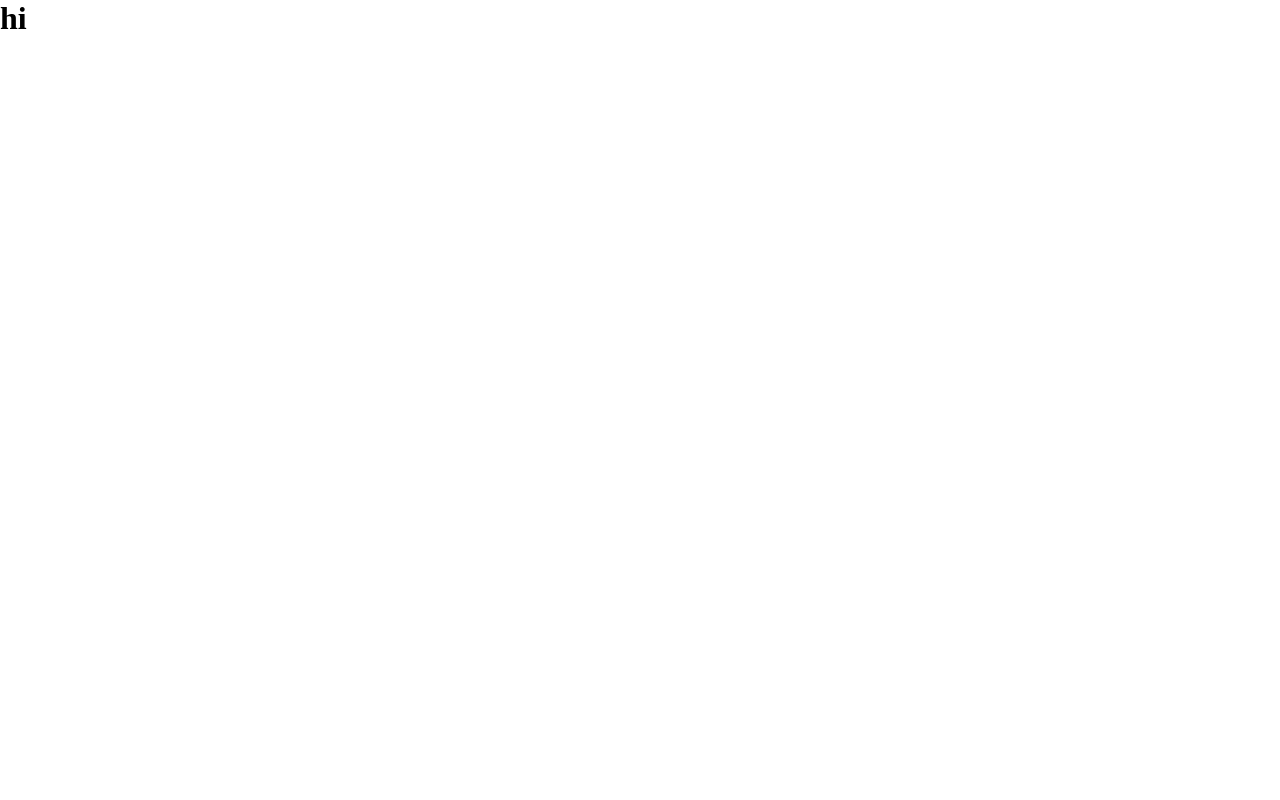
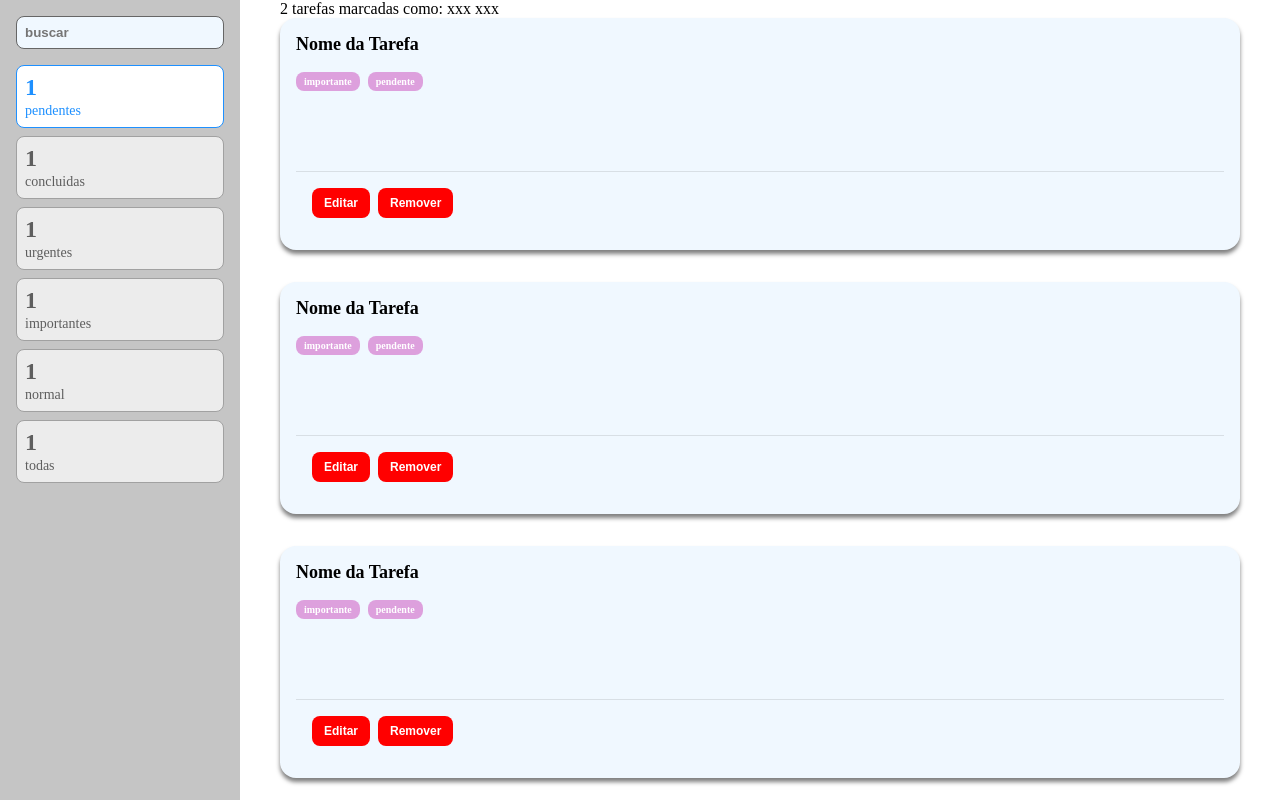
Before and after one commit to jpbepu/lista-tarefas, a React (Create React App) app: page / in a window 1280 px wide. Built offline with nearby package versions, Linux system fonts and the light colour scheme.

Commit message:
rascunhos da Sidebar e Lista de Tarefas configurados com styled components

```diff
--- a/public/index.html
+++ b/public/index.html
@@ -24,7 +24,7 @@
       work correctly both with client-side routing and a non-root public URL.
       Learn how to configure a non-root public URL by running `npm run build`.
     -->
-    <title>React App</title>
+    <title>Lista de Tarefas</title>
   </head>
   <body>
     <noscript>You need to enable JavaScript to run this app.</noscript>
--- a/src/App.tsx
+++ b/src/App.tsx
@@ -1,17 +1,24 @@
 import React from 'react';
-import GlobalStyle from './styles'
+import GlobalStyle, { Container } from './styles'
 import Sidebar from './containers/Sidebar';
+import ListaTarefas from './containers/ListaTarefas';
 
 
 function App() {
   return (
-    <div className="App">
+    <>
 
       <GlobalStyle />
-      <Sidebar />
+
+      <Container>
+        <Sidebar />
+        <ListaTarefas />
+      </Container>
 
 
-    </div>
+
+
+    </>
   );
 }
 
--- /dev/null
+++ b/src/components/CardFilter/index.tsx
@@ -0,0 +1,21 @@
+import * as S from './styles'
+
+
+export type Props = {
+    active?: boolean
+    counter:number
+    label: string
+
+}
+
+const CardFilter = ({active, counter, label}: Props) => (
+
+    <S.Card active={active}>
+        <S.Counter>{counter}</S.Counter>
+        <S.Label>{label}</S.Label>
+    </S.Card>
+
+)
+
+
+export default CardFilter
--- /dev/null
+++ b/src/components/CardFilter/styles.ts
@@ -0,0 +1,33 @@
+import styled from "styled-components";
+import { Props } from '.'
+
+type PropsCard = Omit< Props, 'counter' | 'label'>
+
+
+export const Card = styled.div<PropsCard>`
+    padding: 8px;
+    border: 1px solid ${props => props.active ? '#1E90FF' : '#a1a1a1' } ;
+    border-radius: 8px;
+    background-color: ${props => props.active ? 'white' : '#ececec' };
+    color: ${props => props.active ? '#1E90FF' : '#5E5E5E' } ;
+    margin-bottom: 8px;
+
+
+
+`
+
+export const Counter = styled.span`
+    font-size: 24px;
+    font-weight: bold;
+
+    display: block;
+
+
+`
+
+
+export const Label = styled.span`
+    font-size: 14px;
+
+
+`
--- /dev/null
+++ b/src/components/Task/index.tsx
@@ -0,0 +1,17 @@
+import * as S from './styles'
+
+const Task = () => (
+    <S.Card>
+        <S.Title>Nome da Tarefa</S.Title>
+        <S.Tag>importante</S.Tag>
+        <S.Tag>pendente</S.Tag>
+        <S.Description />
+        <S.Actions>
+            <S.Button>Editar</S.Button>
+            <S.Button>Remover</S.Button>
+        </S.Actions>
+
+    </S.Card>
+)
+
+export default Task
--- /dev/null
+++ b/src/components/Task/styles.ts
@@ -0,0 +1,57 @@
+import styled from "styled-components";
+
+export const Card = styled.div`
+    background-color: aliceblue;
+    box-shadow:  0px 4px 4px rgba(0,0,0,0.5);
+    padding: 16px;
+    margin-bottom: 32px;
+    border-radius: 16px;
+`
+
+export const Title = styled.h3`
+    font-weight: bold;
+    font-size: 18px;
+    margin-bottom: 16px;
+`
+
+export const Tag = styled.span`
+    padding: 4px 8px;
+    font-size: 10px;
+    color: white;
+    font-weight: bold;
+    background-color: plum;
+    border-radius: 8px;
+    margin-right: 8px;
+    display: inline-block;
+`
+
+export const Description = styled.textarea`
+    font-family: monospace;
+    color: #8B8B8B;
+    font-size: 14px;
+    line-height: 24px;
+    display: block;
+    width: 100%;
+    margin: 16px 0;
+
+    resize: none;
+    border: none;
+    background-color: transparent;
+`
+
+export const Actions = styled.div`
+    border-top: 1px solid rgba(0,0,0,0.1);
+    padding: 16px;
+`
+
+export const Button = styled.button`
+    font-size: 12px;
+    padding: 8px 12px;
+    color: white;
+    font-weight: bold;
+    border: none;
+    cursor: pointer;
+    background-color: red;
+    border-radius: 8px;
+    margin-right: 8px;
+`
--- /dev/null
+++ b/src/containers/ListaTarefas/index.tsx
@@ -0,0 +1,32 @@
+import Task from "../../components/Task"
+import { Container } from "./styles"
+
+const ListaTarefas = () => (
+    <Container>
+        <p>2 tarefas marcadas como: xxx xxx</p>
+        <ul>
+            <li>
+                <Task />
+            </li>
+
+            <li>
+                <Task />
+            </li>
+
+            <li>
+                <Task />
+            </li>
+
+            <li>
+                <Task />
+            </li>
+
+            <li>
+                <Task />
+            </li>
+
+        </ul>
+    </Container>
+)
+
+export default ListaTarefas
--- /dev/null
+++ b/src/containers/ListaTarefas/styles.ts
@@ -0,0 +1,7 @@
+import styled from "styled-components";
+
+export const Container = styled.main`
+    padding: 0 40px;
+    height: 100vh;
+    overflow-y: scroll;
+`
--- a/src/containers/Sidebar/index.tsx
+++ b/src/containers/Sidebar/index.tsx
@@ -1,7 +1,20 @@
-
+import CardFilter from '../../components/CardFilter'
+import * as S from './styles'
 
 const Sidebar = () => (
-    <h1>hi</h1>
+    <S.Aside>
+        <div>
+            <S.Pesquisa type="text" placeholder="buscar" />
+        </div>
+        <S.Filters>
+            <CardFilter active={true} label={'pendentes'} counter={1}/>
+            <CardFilter label={'concluidas'} counter={1}/>
+            <CardFilter label={'urgentes'} counter={1}/>
+            <CardFilter label={'importantes'} counter={1}/>
+            <CardFilter label={'normal'} counter={1}/>
+            <CardFilter label={'todas'} counter={1}/>
+        </S.Filters>
+    </S.Aside>
 )
 
 
--- /dev/null
+++ b/src/containers/Sidebar/styles.ts
@@ -0,0 +1,25 @@
+import styled from "styled-components";
+
+
+export const Aside = styled.aside`
+    background-color: #c5c5c5;
+    padding: 16px;
+    height: 100vh;
+`
+export const Filters = styled.div`
+
+    margin-top: 16px;
+`
+
+export const Pesquisa = styled.input`
+
+    padding: 8px;
+    background-color: aliceblue;
+    border-radius: 8px;
+    border: 1px solid #666666;
+    font-weight: bold;
+    color: #666666;
+    width: 100%;
+
+
+`
--- a/src/styles/index.ts
+++ b/src/styles/index.ts
@@ -1,4 +1,4 @@
-import { createGlobalStyle } from "styled-components";
+import styled, { createGlobalStyle } from "styled-components";
 
 const GlobalStyle = createGlobalStyle`
 
@@ -6,10 +6,18 @@ const GlobalStyle = createGlobalStyle`
         margin: 0;
         padding: 0;
         box-sizing: border-box;
+        list-style: none;
     }
 
 
 `
 
+export const Container = styled.div`
+
+    display: grid;
+    grid-template-columns: 240px auto;
+
+`
+
 
 export default GlobalStyle
```
